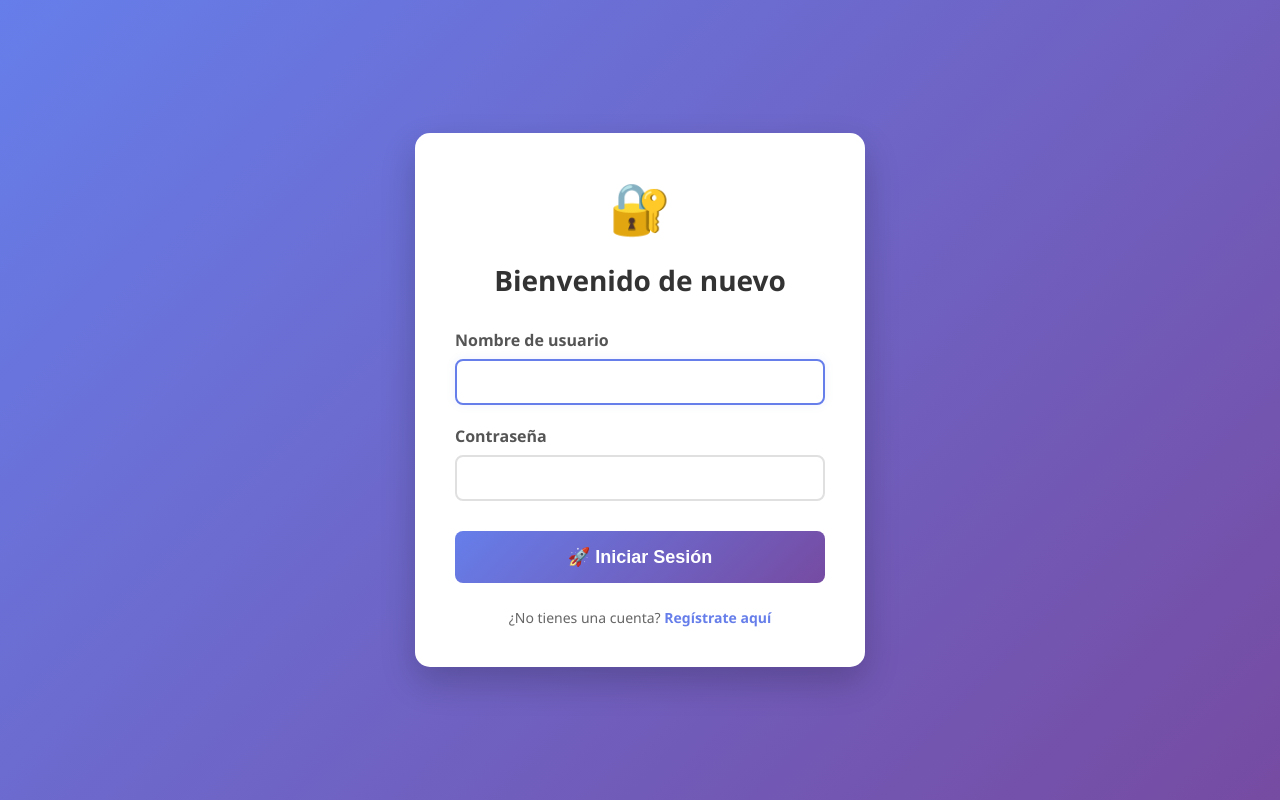
After one commit to Whatfck/evaluaciones-django-crud-promedios, a Django app: page /calificaciones/login/ in a window 1280 px wide. The commit adds this page. Run offline with Django 4.2, Linux system fonts and the light colour scheme.

Commit message:
subo dev4

```diff
--- a/calificaciones_nombre__estudiantes/forms.py
+++ b/calificaciones_nombre__estudiantes/forms.py
@@ -1,4 +1,5 @@
 from django import forms
+from .models import Calificacion
 
 
 class CalificacionForm(forms.ModelForm):
--- a/calificaciones_nombre__estudiantes/urls.py
+++ b/calificaciones_nombre__estudiantes/urls.py
@@ -1,9 +1,16 @@
 from django.urls import path
+from django.contrib.auth import views as auth_views
 from . import views
 
 app_name = 'calificaciones'
 
 urlpatterns = [
+    # Auth
+    path('login/', auth_views.LoginView.as_view(template_name='registration/login.html'), name='login'),
+    path('logout/', auth_views.LogoutView.as_view(next_page='calificaciones:login'), name='logout'),
+    path('registro/', views.registro, name='registro'),
+
+    # CRUD
     path('crear/', views.crear_calificacion, name='crear_calificacion'),
     path('', views.listar_calificaciones, name='listar_calificaciones'),
     path('editar/<int:pk>/', views.editar_calificacion, name='editar_calificacion'),
--- a/requirements.txt
+++ b/requirements.txt
@@ -1 +1 @@
-Django>=4.2,<5
+Django>=4.2,<7
--- /dev/null
+++ b/templates/registration/login.html
@@ -0,0 +1,105 @@
+<!DOCTYPE html>
+<html lang="es">
+<head>
+    <meta charset="UTF-8">
+    <meta name="viewport" content="width=device-width, initial-scale=1.0">
+    <title>Iniciar Sesión - Calificaciones</title>
+    <style>
+        * { margin: 0; padding: 0; box-sizing: border-box; }
+        body {
+            font-family: 'Segoe UI', Tahoma, Geneva, Verdana, sans-serif;
+            background: linear-gradient(135deg, #667eea 0%, #764ba2 100%);
+            min-height: 100vh;
+            display: flex;
+            justify-content: center;
+            align-items: center;
+            padding: 20px;
+        }
+        .container {
+            background: white;
+            padding: 40px;
+            border-radius: 15px;
+            box-shadow: 0 15px 35px rgba(0, 0, 0, 0.2);
+            max-width: 450px;
+            width: 100%;
+        }
+        .logo {
+            text-align: center;
+            font-size: 50px;
+            margin-bottom: 20px;
+        }
+        h1 {
+            color: #333;
+            margin-bottom: 30px;
+            text-align: center;
+            font-size: 28px;
+        }
+        form { display: flex; flex-direction: column; gap: 20px; }
+        .form-group { display: flex; flex-direction: column; }
+        label { font-weight: 600; margin-bottom: 8px; color: #555; }
+        input {
+            padding: 12px;
+            border: 2px solid #e0e0e0;
+            border-radius: 8px;
+            font-size: 16px;
+            transition: all 0.3s;
+        }
+        input:focus { outline: none; border-color: #667eea; box-shadow: 0 0 10px rgba(102, 126, 234, 0.1); }
+        button {
+            background: linear-gradient(135deg, #667eea 0%, #764ba2 100%);
+            color: white;
+            padding: 15px;
+            border: none;
+            border-radius: 8px;
+            font-size: 18px;
+            font-weight: 600;
+            cursor: pointer;
+            transition: transform 0.2s, box-shadow 0.2s;
+            margin-top: 10px;
+        }
+        button:hover { transform: translateY(-2px); box-shadow: 0 5px 15px rgba(102, 126, 234, 0.4); }
+        .footer-links { text-align: center; margin-top: 25px; font-size: 14px; color: #666; }
+        .footer-links a { color: #667eea; text-decoration: none; font-weight: 600; }
+        .footer-links a:hover { text-decoration: underline; }
+        .errorlist { color: #e53e3e; list-style: none; font-size: 14px; margin-top: 5px; }
+        .alert {
+            background: #fed7d7;
+            color: #c53030;
+            padding: 12px;
+            border-radius: 8px;
+            margin-bottom: 20px;
+            font-size: 14px;
+            border-left: 4px solid #e53e3e;
+        }
+    </style>
+</head>
+<body>
+    <div class="container">
+        <div class="logo">🔐</div>
+        <h1>Bienvenido de nuevo</h1>
+
+        {% if form.errors %}
+            <div class="alert">
+                Usuario o contraseña incorrectos. Por favor, inténtalo de nuevo.
+            </div>
+        {% endif %}
+
+        <form method="post">
+            {% csrf_token %}
+            <div class="form-group">
+                <label for="id_username">Nombre de usuario</label>
+                {{ form.username }}
+            </div>
+            <div class="form-group">
+                <label for="id_password">Contraseña</label>
+                {{ form.password }}
+            </div>
+            <button type="submit">🚀 Iniciar Sesión</button>
+        </form>
+
+        <div class="footer-links">
+            ¿No tienes una cuenta? <a href="{% url 'calificaciones:registro' %}">Regístrate aquí</a>
+        </div>
+    </div>
+</body>
+</html>
```
Also changed, not shown: calificaciones_nombre__estudiantes/views.py (+19 -0 lines), evaluaciones__nombre__estudiantes/settings.py (+8 -1 lines), templates/calificaciones/listar.html (+7 -1 lines), templates/registration/registro.html (added, +95 -0 lines), vercel.json (added), 1 other file.
